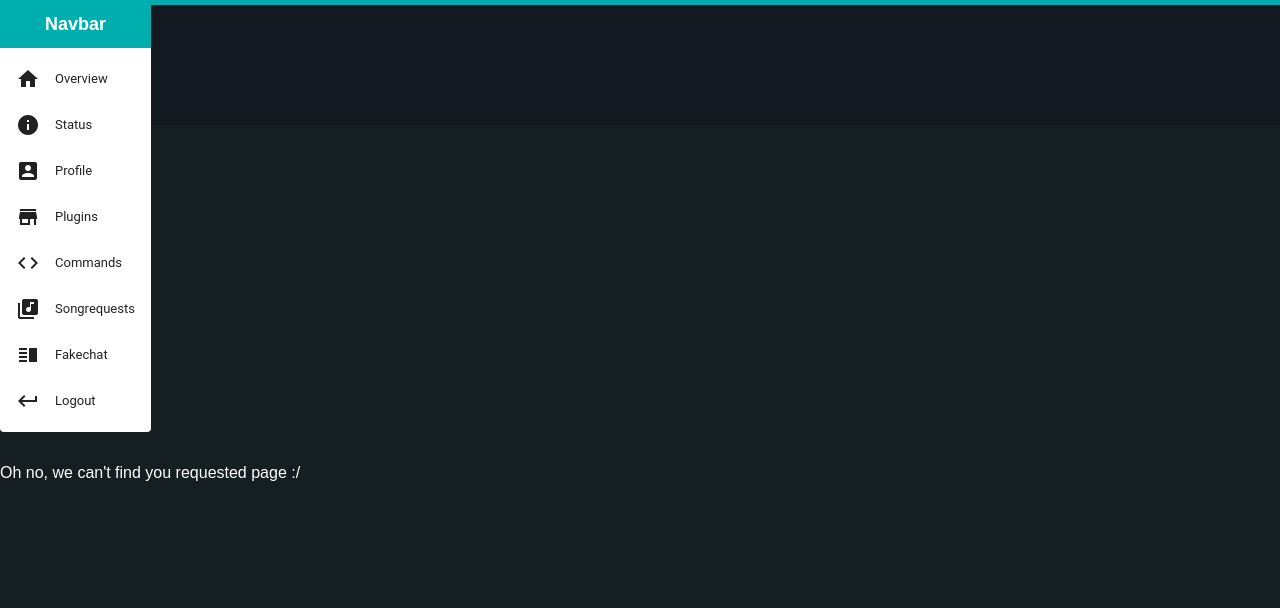
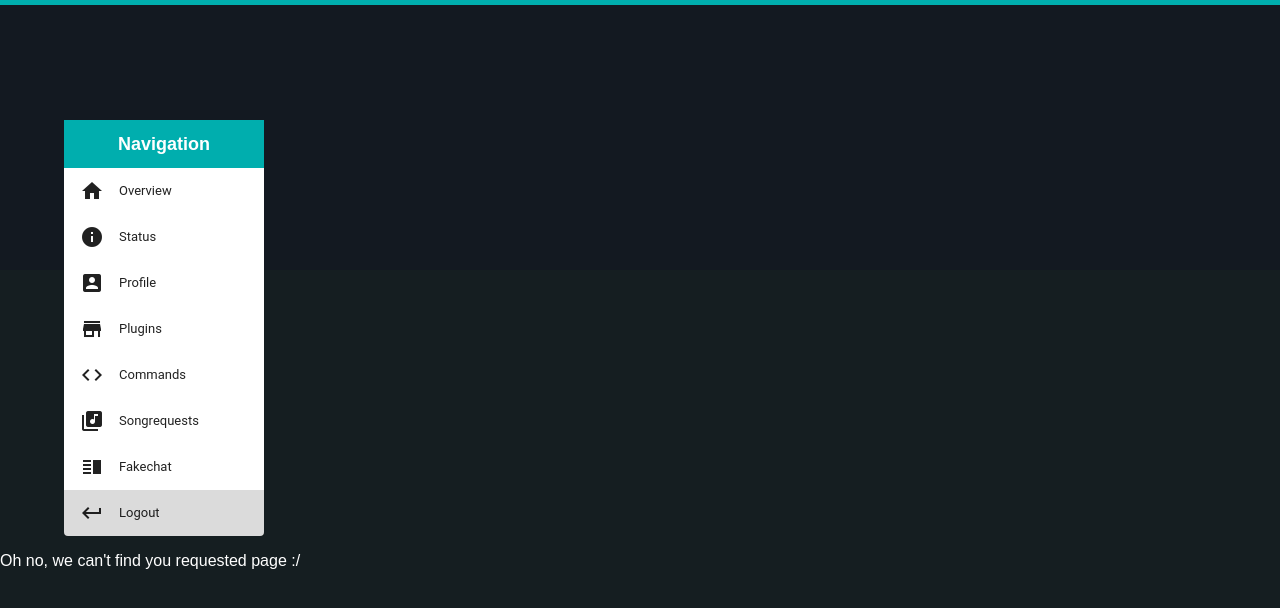
Before and after one commit to Twasi/twasi-desktop, a React (Create React App) app: page /docs in a window 1280 px wide. Shown: the top 608 px of the page. Built offline with nearby package versions, Linux system fonts and the light colour scheme.

Commit message:
sidebar now shows currently selected page

```diff
--- a/src/components/background/Background.css
+++ b/src/components/background/Background.css
@@ -10,5 +10,5 @@
 .header {
     background-color: #131921;
     border-top: #00aeae 5px solid;
-    height: 120px;
+    height: 265px;
 }
--- a/src/components/sidebar/Sidebar.js
+++ b/src/components/sidebar/Sidebar.js
@@ -81,19 +81,18 @@ class Sidebar extends Component {
     const { history } = this.props;
 
     const { path } = find(newItem => newItem.key === value, this.items);
-
     history.push(path);
     this.setState({});
   }
 
   render() {
-    let selectedKey = 'fakechat' //find(item => item.path === location.pathname, this.items);
+    let { location } = this.props
+    let selectedKey = find(item => item.path === location.pathname, this.items);
     if (typeof selectedKey === 'undefined') {
       selectedKey = this.items[0].key;
     } else {
       selectedKey = selectedKey.key;
     }
-
     const renderItems = () =>
       this.items.map(item => (
         <MenuItem
@@ -112,7 +111,7 @@ class Sidebar extends Component {
     return (
         <Paper style={getMenuStyle()} className="sidebar">
           <div style={getHeaderMenuItem()}>
-            Navbar
+            Navigation
           </div>
           <MenuList
             className="Sidebar"
--- a/src/components/sidebar/_style.css
+++ b/src/components/sidebar/_style.css
@@ -0,0 +1,3 @@
+.Sidebar {
+    padding: 0 !important;
+}
--- a/src/components/sidebar/_style.js
+++ b/src/components/sidebar/_style.js
@@ -1,6 +1,7 @@
 export const getMenuStyle = () => ({
-    display: 'inline-block',
-    margin: '0 32px 16px 0',
+    display: 'block',
+    margin: '120px 0 0 5%',
+    width: '200px',
     boxShadow: 'none'
 });
 
```
